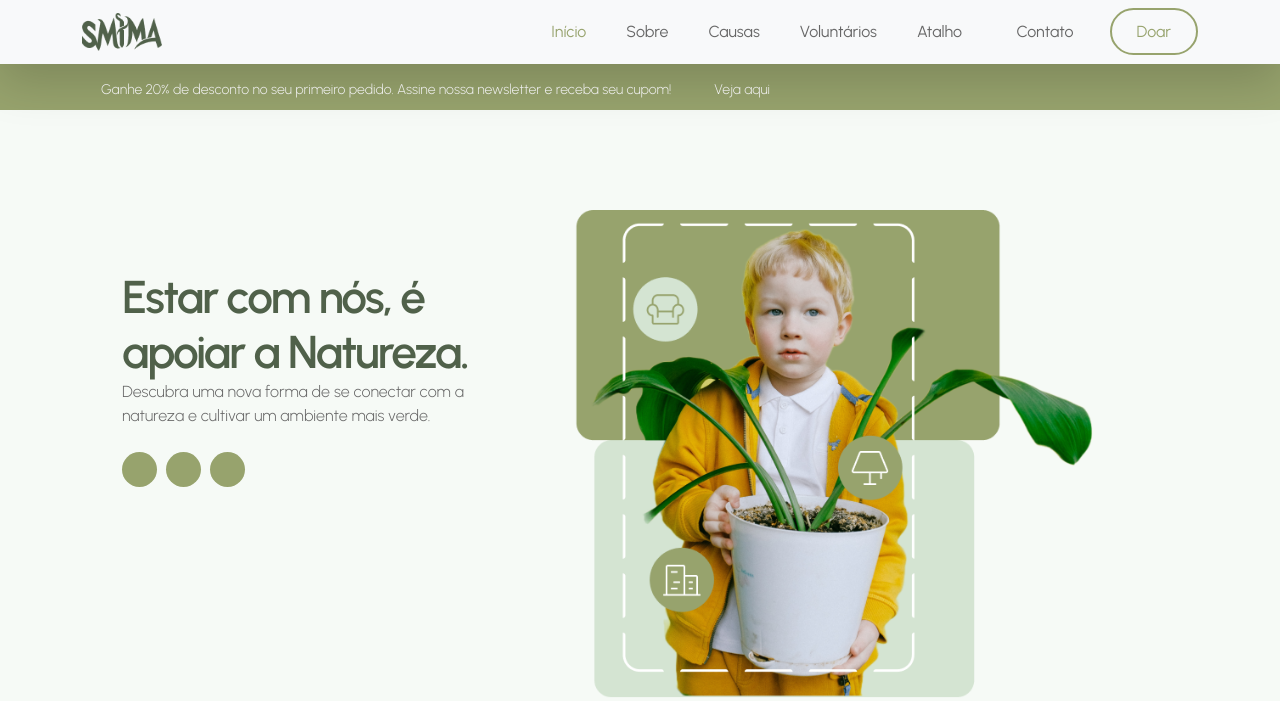
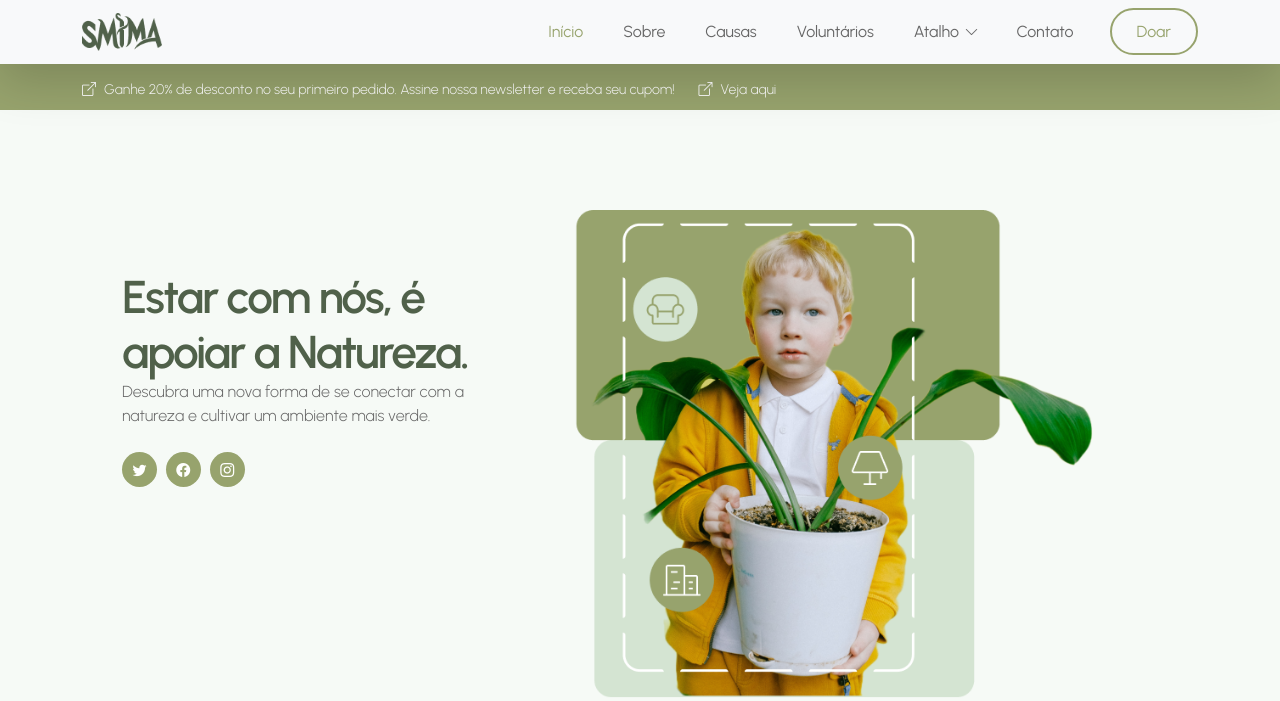
Before and after one commit to DBDev90/PROJETO_SMIMA, an ASP.NET Core app: page / in a window 1280 px wide. Shown: the top 701 px of the page. Run offline with ASP.NET Core 8, Linux system fonts and the light colour scheme; some libraries are stand-ins or nearby versions; some web fonts are replaced.

Commit message:
Adição de lib

```diff
--- a/PROJETO_SMIMA/Views/Shared/_Layout.cshtml
+++ b/PROJETO_SMIMA/Views/Shared/_Layout.cshtml
@@ -272,11 +272,11 @@
 
                                 <ul class="social-icon mt-4">
                                     <li class="social-icon-item">
-                                        <img src="~/images/icons/BTN PStore.png"  a href="#" class="social-icon-link bi-twitter"></a>
+                                        <img src="~/images/icons/BTN_PStore.png"  a href="#" class="social-icon-link bi-twitter"></a>
                                     </li>
 
                                     <li class="social-icon-item">
-                                    <img src="~/images/icons/BTN Apple.png" a href="#" class="social-icon-link bi-twitter"></a>
+                                        <img src="~/images/icons/BTN_Apple.png" a href="#" class="social-icon-link bi-twitter"></a>
                                     </li>
 
                                     <!-- <li class="social-icon-item">
@@ -958,7 +958,7 @@
 
         <!-- JAVASCRIPT FILES -->
     <script src="~/lib/jquery/dist/jquery.min.js"></script>
-    <script src="~/lib/jquery/dist/bootstrap.min.js"></script>
+    <script src="~/lib/bootstrap/dist/js/bootstrap.min.js"></script>
     <script src="~/lib/jquery/dist/jquery.sticky.js"></script>
     <script src="~/js/click-scroll.js"></script>
     <script src="~/js/counter.js"></script>
--- a/PROJETO_SMIMA/wwwroot/css/templatemo-kind-heart-charity.css
+++ b/PROJETO_SMIMA/wwwroot/css/templatemo-kind-heart-charity.css
@@ -10,8 +10,7 @@ https://templatemo.com/tm-581-kind-heart-charity
 
 @font-face {
     font-family: 'Metropolis';
-    src: url('../fonts/Metropolis/Metropolis-Regular.woff2') format('woff2'),
-        url('../fonts/Metropolis/Metropolis-Regular.woff') format('woff');
+    src: url('~/fonts/Metropolis/Metropolis-Regular.woff2') format('woff2'), url('~/fonts/Metropolis/Metropolis-Regular.woff') format('woff');
     font-weight: normal;
     font-style: normal;
     font-display: swap;
@@ -19,8 +18,8 @@ https://templatemo.com/tm-581-kind-heart-charity
 
 @font-face {
     font-family: 'Metropolis';
-    src: url('../fonts/Metropolis/Metropolis-Light.woff2') format('woff2'),
-        url('../fonts/Metropolis/Metropolis-Light.woff') format('woff');
+    src: url('~/fonts/Metropolis/Metropolis-Light.woff2') format('woff2'),
+        url('~/fonts/Metropolis/Metropolis-Light.woff') format('woff');
     font-weight: 300;
     font-style: normal;
     font-display: swap;
@@ -28,8 +27,8 @@ https://templatemo.com/tm-581-kind-heart-charity
 
 @font-face {
     font-family: 'Metropolis';
-    src: url('../fonts/Metropolis/Metropolis-SemiBold.woff2') format('woff2'),
-        url('../fonts/Metropolis/Metropolis-SemiBold.woff') format('woff');
+    src: url('~/fonts/Metropolis/Metropolis-SemiBold.woff2') format('woff2'),
+        url('~/fonts/Metropolis/Metropolis-SemiBold.woff') format('woff');
     font-weight: 600;
     font-style: normal;
     font-display: swap;
@@ -37,8 +36,8 @@ https://templatemo.com/tm-581-kind-heart-charity
 
 @font-face {
     font-family: 'Metropolis';
-    src: url('../fonts/Metropolis/Metropolis-Bold.woff2') format('woff2'),
-        url('../fonts/Metropolis/Metropolis-Bold.woff') format('woff');
+    src: url('~/fonts/Metropolis/Metropolis-Bold.woff2') format('woff2'),
+        url('~/fonts/Metropolis/Metropolis-Bold.woff') format('woff');
     font-weight: bold;
     font-style: normal;
     font-display: swap;
```
Also changed, not shown: PROJETO_SMIMA/wwwroot/fonts/Metropolis/Metropolis-Bold.woff (added), PROJETO_SMIMA/wwwroot/fonts/Metropolis/Metropolis-Bold.woff2 (added), PROJETO_SMIMA/wwwroot/fonts/Metropolis/Metropolis-Light.woff (added), PROJETO_SMIMA/wwwroot/fonts/Metropolis/Metropolis-Light.woff2 (added), PROJETO_SMIMA/wwwroot/fonts/Metropolis/Metropolis-Regular.woff (added), PROJETO_SMIMA/wwwroot/fonts/Metropolis/Metropolis-Regular.woff2 (added), PROJETO_SMIMA/wwwroot/fonts/Metropolis/Metropolis-SemiBold.woff (added), PROJETO_SMIMA/wwwroot/fonts/Metropolis/Metropolis-SemiBold.woff2 (added), PROJETO_SMIMA/wwwroot/fonts/bootstrap-icons.woff (added), PROJETO_SMIMA/wwwroot/fonts/bootstrap-icons.woff2 (added), PROJETO_SMIMA/wwwroot/images/icons/BTN_Apple.png (renamed from PROJETO_SMIMA/wwwroot/images/icons/BTN Apple.png), PROJETO_SMIMA/wwwroot/images/icons/BTN_PStore.png (renamed from PROJETO_SMIMA/wwwroot/images/icons/BTN PStore.png), 1 other file.
